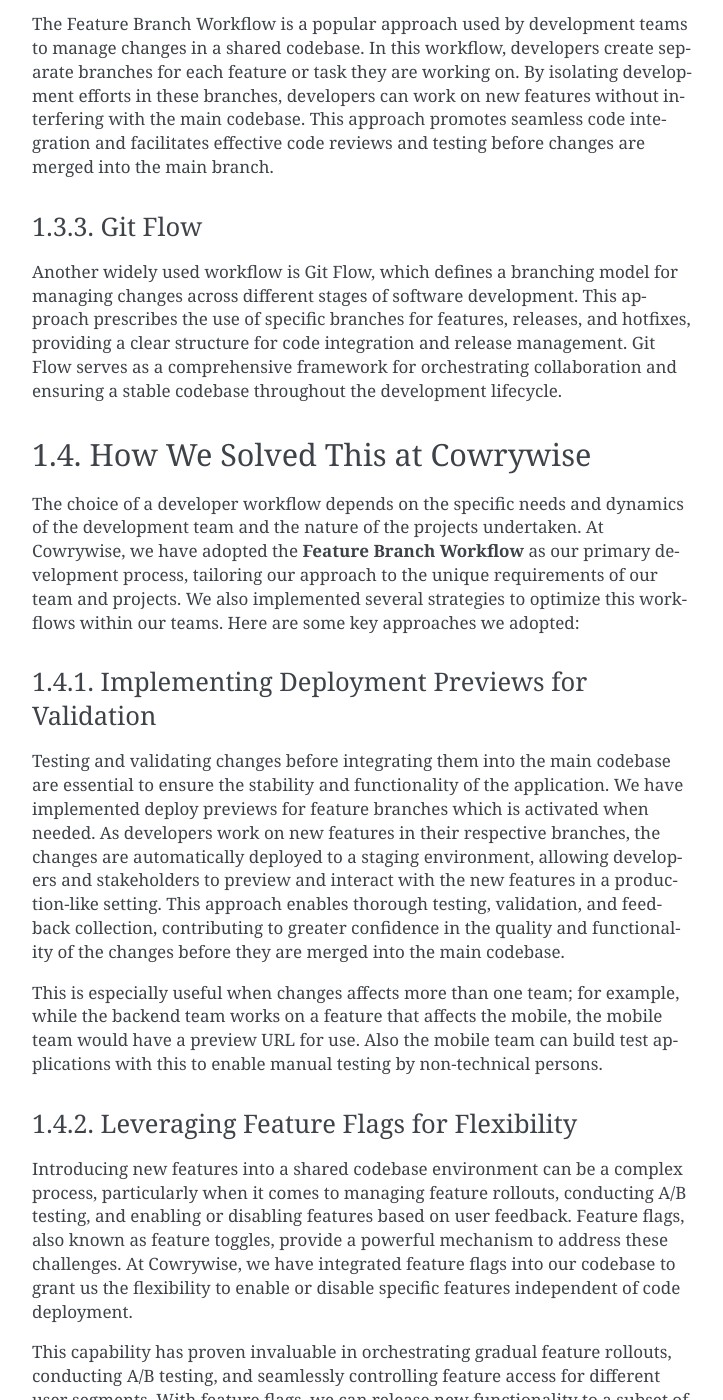
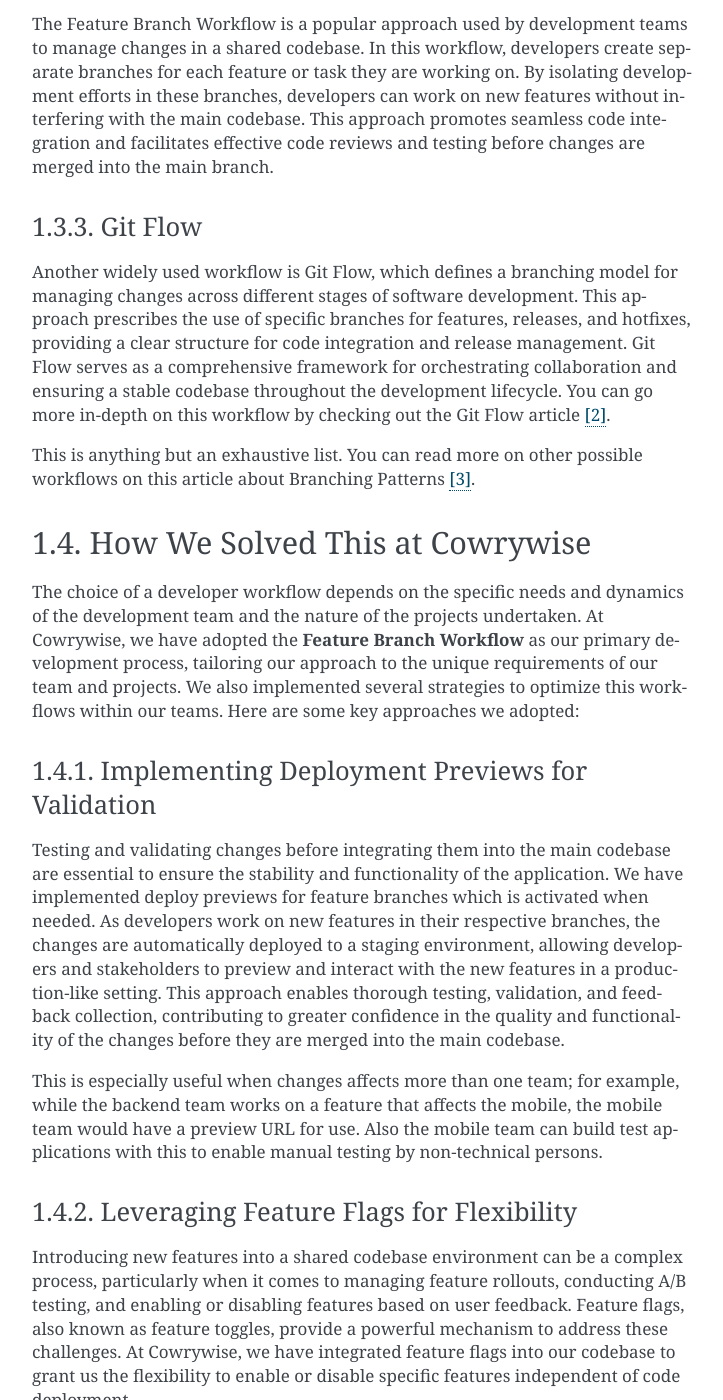
Before and after one commit to cAtaman/blog, a Sphinx documentation site: the page built from source/dev_workflows.rst, in a window 1280 px wide and 1400 px high, scrolled down 1694 px. Shown: the whole window, without its empty margins (388-1111 px from the left). Built offline with Sphinx 7.4.7, drawn with Linux system fonts in a browser that asks for light colours; some of the changed text lies outside the part shown.

Commit message:
update text

```diff
--- a/source/dev_workflows.rst
+++ b/source/dev_workflows.rst
@@ -5,9 +5,11 @@
 Streamlining Developer Workflows: Enhancing Collaboration in a Shared Codebase
 ==============================================================================
 
+
 Introduction
 ------------
 In a collaborative software development environment, managing multiple developers working on a shared codebase can present challenges in terms of efficiency, consistency, and collaboration. Streamlining developer workflows and ensuring efficient communication and coordination are essential for success within a team. In this blog post, we will delve into how we successfully enhanced collaboration in our shared codebases, providing insights into the challenges, common workflows, and solutions we have implemented.
+
 
 Multiple Developers, One Codebase
 ---------------------------------
@@ -35,7 +37,10 @@
 
 Git Flow
 ^^^^^^^^
-Another widely used workflow is Git Flow, which defines a branching model for managing changes across different stages of software development. This approach prescribes the use of specific branches for features, releases, and hotfixes, providing a clear structure for code integration and release management. Git Flow serves as a comprehensive framework for orchestrating collaboration and ensuring a stable codebase throughout the development lifecycle.
+Another widely used workflow is Git Flow, which defines a branching model for managing changes across different stages of software development. This approach prescribes the use of specific branches for features, releases, and hotfixes, providing a clear structure for code integration and release management. Git Flow serves as a comprehensive framework for orchestrating collaboration and ensuring a stable codebase throughout the development lifecycle. You can go more in-depth on this workflow by checking out the Git Flow article :ref:`[2] <references>`.
+
+This is anything but an exhaustive list. You can read more on other possible workflows on this article about Branching Patterns :ref:`[3] <references>`.
+
 
 How We Solved This at Cowrywise
 -------------------------------
@@ -54,8 +59,9 @@
 
 This capability has proven invaluable in orchestrating gradual feature rollouts, conducting A/B testing, and seamlessly controlling feature access for different user segments. With feature flags, we can release new functionality to a subset of users, gather feedback, and make informed decisions about feature activation and refinement. Furthermore, feature flags offer a mechanism for instant rollback by simply toggling off a feature flag, providing us with a safety net in case of unexpected issues following a feature rollout.
 
-Conclusion
-----------
+
+In a nutshell
+-------------
 By embracing the Feature Branch Workflow, implementing deploy previews, and leveraging feature flags, Cowrywise has enhanced collaboration and efficiency in our shared codebase environment. These measures have not only improved the quality and stability of our software products but have also fostered a culture of seamless collaboration and rapid iteration within our development team. We cut down time-to-deployment of major features down from several days to under one day.
 
 As software development continues to evolve, the emphasis on streamlined workflows and collaboration will remain foundational to delivering innovative, high-quality products in a collaborative environment. Are you ready to optimize your developer workflows and enhance collaboration in your team's shared codebase?
@@ -64,8 +70,10 @@
 
 **Happy coding and collaborating!**
 
+
+.. _references:
 References
 ----------
- #. `Pro Git Book <https://git-scm.com/book/en/v2/Getting-Started-About-Version-Control>`_
- #. Git Branching Workflows: https://git-scm.com/book/en/v2/Git-Branching-Branching-Workflows
- #. Patterns for managing branching in Git: https://nvie.com/posts/a-successful-git-branching-model/
+ 1. `Pro Git Book <https://git-scm.com/book/en/v2/Getting-Started-About-Version-Control>`_
+ 2. `Git Flow <https://nvie.com/posts/a-successful-git-branching-model/>`_
+ 3. `Branching Patterns <https://martinfowler.com/articles/branching-patterns.html>`_
```
Also changed, not shown: other parts of source/dev_workflows.rst (+1 -1 lines).
